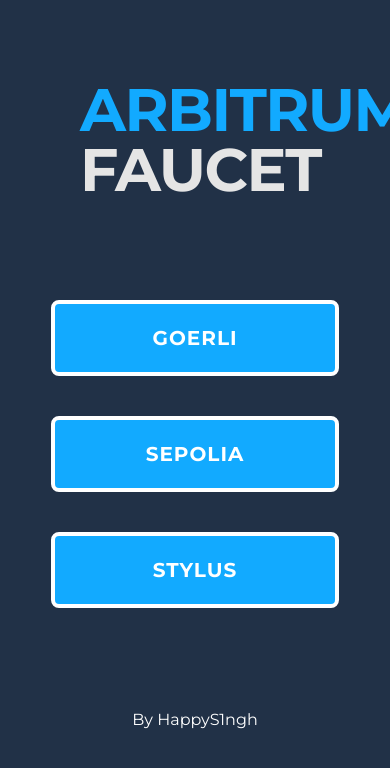
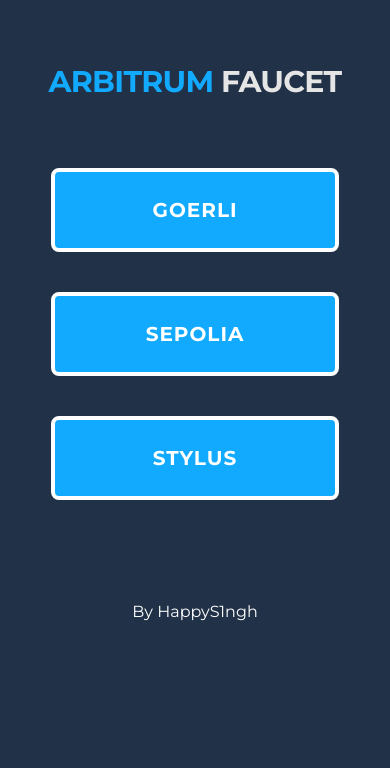
Before and after one commit to HAPPYS1NGH/Arbitrum-Faucet, a Next.js app: page / in a window 390 px wide. Shown: the top 768 px of the page. Built offline with nearby package versions, Linux system fonts and the light colour scheme.

Commit message:
feat: mobile responsive

```diff
--- a/components/shared/header.jsx
+++ b/components/shared/header.jsx
@@ -1,17 +1,15 @@
-import Link from "next/link"
+import Link from "next/link";
 
 function Header() {
     return (
-        <header className="m-20 ">
-            <Link
-                className=" text-center font-bold text-6xl tracking-tight	 shover:cursor-pointer"
-                href="/"
-            >
-                <span className=" text-electric-blue">ARBITRUM </span>
+        <header className="m-12 mt-16 md:m-12 lg:m-16 xl:m-20">
+            <Link href="/" className="block text-center font-bold text-3xl sm:text-5xl md:text-6xl tracking-tight hover:cursor-pointer">
+                <span className="text-electric-blue">ARBITRUM </span>
                 <span className="text-moon">FAUCET</span>
+
             </Link>
         </header>
-    )
+    );
 }
 
-export default Header
+export default Header;
--- a/components/ui/FaucetInfo.jsx
+++ b/components/ui/FaucetInfo.jsx
@@ -12,11 +12,11 @@
             faucets.map((faucet) => {
                 console.log(faucet)
                 return (
-                    <div className="border-3 border-white w-100 rounded-lg text-white  my-6
+                    <div key={faucet.name} className="border-3 border-white sm:w-100 w-96 rounded-lg text-white  my-6
                      ">
                         <div className="flex p-5 gap-3">
                             <div>
-                                <Link href={faucet.link}  >
+                                <Link href={faucet.link} target="_blank" >
                                     <Image src={`/${faucet.image}`} alt={faucet.name} width={60} height={60} />
                                 </Link>
                             </div>
@@ -24,7 +24,7 @@
                                 <h1 className="text-2xl  leading-none font-bold">
                                     {faucet.name}
                                 </h1>
-                                <Link href={faucet.link} className="text-sm" >
+                                <Link href={faucet.link} className="text-sm" target="_blank" >
                                     {faucet.link.replace("https://", "")}
                                 </Link>
                             </div>
@@ -50,8 +50,10 @@
                                 <h1 className='  font-semibold '>{faucet.dailySupply}</h1>
                             </div>
                             <div>
-                                <p className='text-sm'>Required</p>
-                                <h1 className=' font-semibold'>{faucet.required}</h1>
+                                <p className='text-sm none'>Required</p>
+                                <h1 className='block sm:hidden font-semibold'>  {faucet.required.length > 10 ? faucet.required.substring(0, 10) + '..' : faucet.required}</h1>
+                                <h1 className='hidden sm:block font-semibold'>{faucet.required}</h1>
+
                             </div>
                         </div>
 
--- a/components/ui/NetworkCard.jsx
+++ b/components/ui/NetworkCard.jsx
@@ -4,7 +4,7 @@
 function NetworkCard({ name }) {
     return (
         <Link href={`/${name}`} className='my-5 '>
-            <div className=' bg-electric-blue w-72 p-5 rounded-lg text-white font-bold text-xl tracking-wider border-4 border-white'>
+            <div className=' bg-electric-blue w-72 p-6 rounded-lg text-white font-bold text-xl tracking-wider border-4 border-white'>
                 {name.toUpperCase()}
             </div>
         </Link>
--- a/components/ui/NetworkInfo.jsx
+++ b/components/ui/NetworkInfo.jsx
@@ -28,7 +28,7 @@
     }, []);
 
     return (
-        <div className='text-white text-center mb-6  w-100 border-white rounded-lg border-3'>
+        <div className='text-white text-center mb-6 sm:w-100 w-96 border-white rounded-lg border-3'>
             <div className='flex bg-electric-blue p-5  items-center justify-between'>
                 <Link href={`/${leftNetwork}`}>
                     <AiOutlineArrowLeft className="text-white text-2xl" />
```
